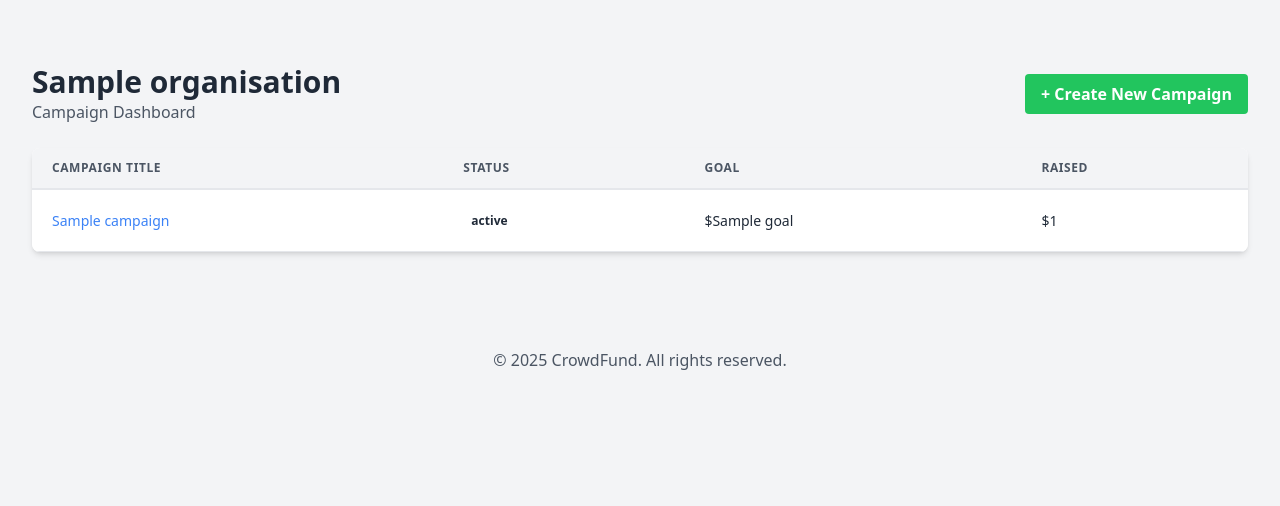
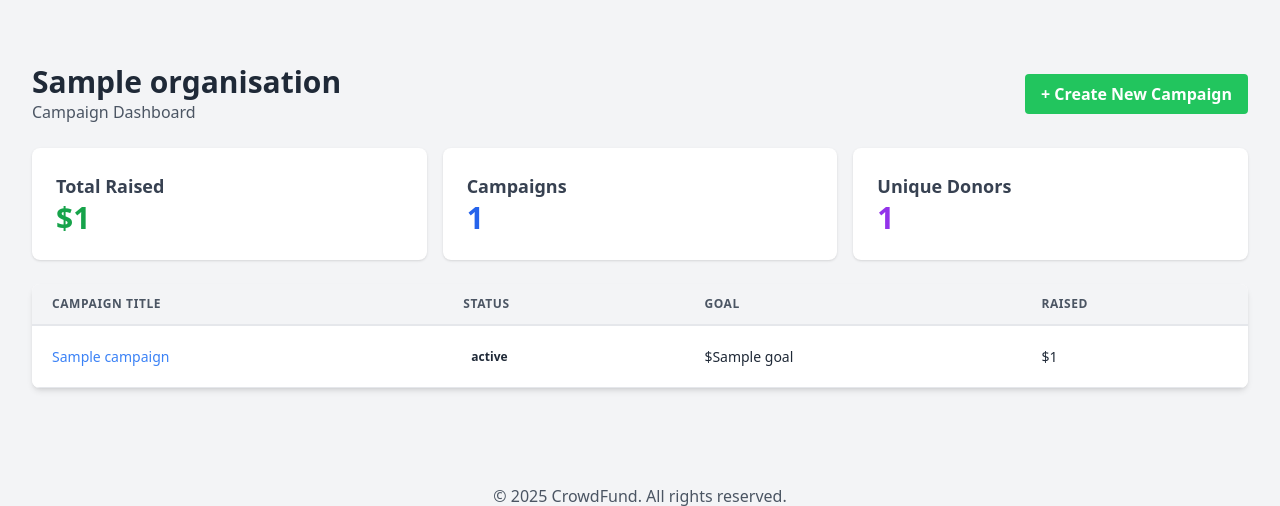
Before and after one commit to Sulymaani/CrowdFund, a Django app: template templates/funding/org_dashboard.html in a window 1280 px wide. Shown: the part 60-566 px from the top of the page. Run offline with Django 3.2, Linux system fonts and the light colour scheme; the template is opened without the code that fills it: most values are stand-ins (such as "Sample title", 1, 10 or a date in 2020); some libraries are stand-ins or nearby versions.

Commit message:
Quick fixes

```diff
--- a/core/urls.py
+++ b/core/urls.py
@@ -10,7 +10,7 @@ from funding.admin_views import (
 )
 
 urlpatterns = [
-    path('dashboard/', AdminDashboardView.as_view(), name='admin_dashboard'),
+    path('dashboard/', AdminDashboardView.as_view(), name='dashboard'),
     path('campaign-queue/', AdminCampaignQueueListView.as_view(), name='admin_campaign_queue'),
     path('campaign-review/<int:pk>/', AdminCampaignReviewView.as_view(), name='admin_campaign_review'),
 ]
--- a/crowdfund/settings.py
+++ b/crowdfund/settings.py
@@ -32,7 +32,7 @@ ALLOWED_HOSTS = []
 
 AUTH_USER_MODEL = 'accounts.CustomUser'
 LOGIN_URL = 'accounts:login' # All login redirects point to the login page
-LOGIN_REDIRECT_URL = '/app/' # Fallback redirect for authenticated users
+LOGIN_REDIRECT_URL = '/' # Fallback redirect for authenticated users
 LOGOUT_REDIRECT_URL = 'home' # Redirect to landing page after logout
 
 INSTALLED_APPS = [
--- a/templates/base.html
+++ b/templates/base.html
@@ -15,12 +15,12 @@
                 {% if user.is_authenticated %}
                     <a href="{% url 'funding:campaign_list' %}" class="px-3 py-2 rounded hover:bg-blue-700">Campaigns</a>
                     {% if user.role == 'org_owner' %}
-                        <a href="{% url 'funding:org_dashboard' %}" class="px-3 py-2 rounded hover:bg-blue-700">My Dashboard</a>
+                        <a href="{% url 'org_dashboard' %}" class="px-3 py-2 rounded hover:bg-blue-700">My Dashboard</a>
                         <a href="{% url 'funding:campaign_new' %}" class="px-3 py-2 rounded hover:bg-blue-700">Create Campaign</a>
                     {% elif user.role == 'donor' %}
-                        <a href="{% url 'funding:donor_dashboard' %}" class="px-3 py-2 rounded hover:bg-blue-700">My Dashboard</a>
+                        <a href="{% url 'donor_dashboard' %}" class="px-3 py-2 rounded hover:bg-blue-700">My Dashboard</a>
                     {% elif user.is_staff %}
-                        <a href="{% url 'funding:admin_dashboard' %}" class="px-3 py-2 rounded hover:bg-blue-700">Admin Dashboard</a>
+                        <a href="{% url 'core_admin:admin_dashboard' %}" class="px-3 py-2 rounded hover:bg-blue-700">Admin Dashboard</a>
                     {% endif %}
 
                     <span class="px-3 py-2 text-blue-200">Hi, {{ user.username }}!</span>
--- a/templates/funding/admin/dashboard.html
+++ b/templates/funding/admin/dashboard.html
@@ -11,7 +11,7 @@
         <div class="bg-white p-6 rounded-lg shadow-md">
             <h2 class="text-lg font-semibold text-gray-600">Pending Campaigns</h2>
             <p class="text-4xl font-bold text-yellow-500 mt-2">{{ pending_campaigns_count }}</p>
-            <a href="{% url 'funding:admin_campaign_queue' %}" class="mt-4 inline-block text-indigo-600 hover:text-indigo-800">Review submissions &rarr;</a>
+            <a href="{% url 'core_admin:admin_campaign_queue' %}" class="mt-4 inline-block text-indigo-800 hover:text-indigo-900">Review submissions &raquo;</a>
         </div>
 
         <!-- Active Campaigns Card -->
--- a/templates/funding/campaign_detail.html
+++ b/templates/funding/campaign_detail.html
@@ -26,7 +26,7 @@
         <a href="{% url 'funding:campaign_list' %}" class="text-blue-500 hover:text-blue-700 mt-6 inline-block">&larr; Back to all campaigns</a>
 
         {% if campaign.status == 'active' %}
-            {% if user.is_authenticated and user.role == 'donor' %}
+            {% if user.is_authenticated and user.role == 'donor' and not user.is_staff %}
                 <div class="mt-8 bg-white p-6 shadow-md rounded-lg">
                     <h2 class="text-2xl font-bold mb-4">Make a Donation</h2>
                     <form action="{% url 'funding:campaign_donate' campaign.pk %}" method="post">
--- a/templates/funding/org_dashboard.html
+++ b/templates/funding/org_dashboard.html
@@ -12,6 +12,22 @@
         <a href="{% url 'funding:campaign_new' %}" class="bg-green-500 hover:bg-green-700 text-white font-bold py-2 px-4 rounded focus:outline-none focus:shadow-outline">
             + Create New Campaign
         </a>
+    </div>
+
+    <!-- KPI Stats -->
+    <div class="grid grid-cols-1 md:grid-cols-3 gap-4 mb-6">
+        <div class="bg-white p-6 rounded-lg shadow">
+            <h3 class="text-lg font-semibold text-gray-700">Total Raised</h3>
+            <p class="text-3xl font-bold text-green-600">${{ total_raised }}</p>
+        </div>
+        <div class="bg-white p-6 rounded-lg shadow">
+            <h3 class="text-lg font-semibold text-gray-700">Campaigns</h3>
+            <p class="text-3xl font-bold text-blue-600">{{ campaign_count }}</p>
+        </div>
+        <div class="bg-white p-6 rounded-lg shadow">
+            <h3 class="text-lg font-semibold text-gray-700">Unique Donors</h3>
+            <p class="text-3xl font-bold text-purple-600">{{ unique_donors_count }}</p>
+        </div>
     </div>
 
     {% if campaigns %}
```
Also changed, not shown: accounts/views.py (+7 -4 lines), funding/views.py (+18 -3 lines).
